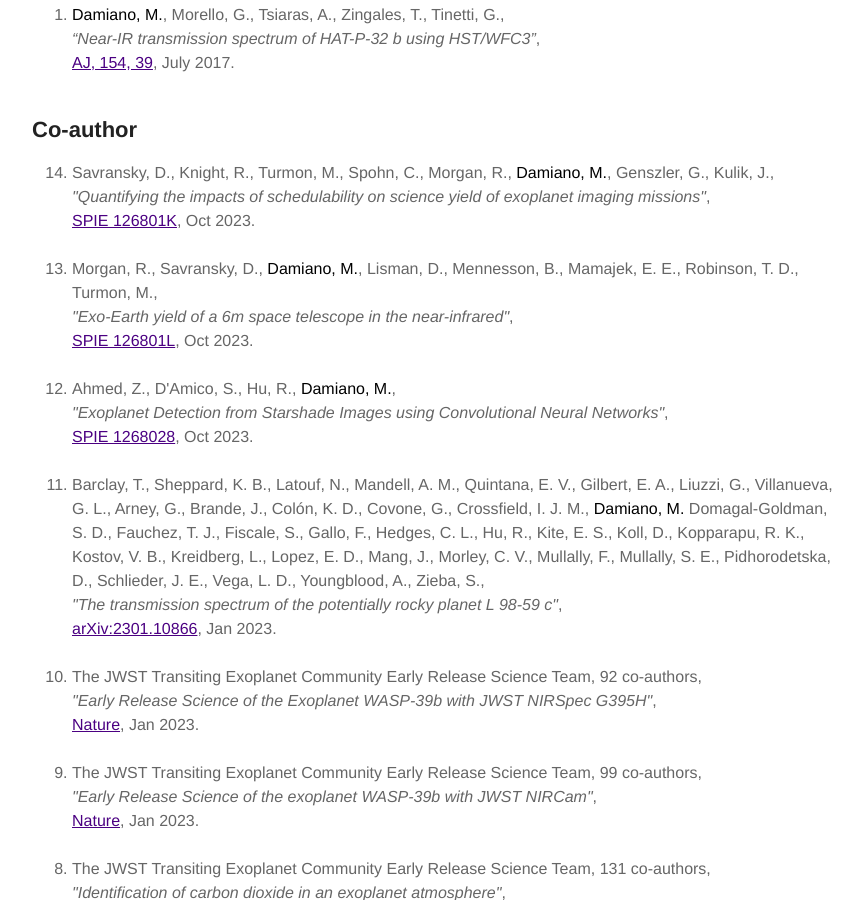
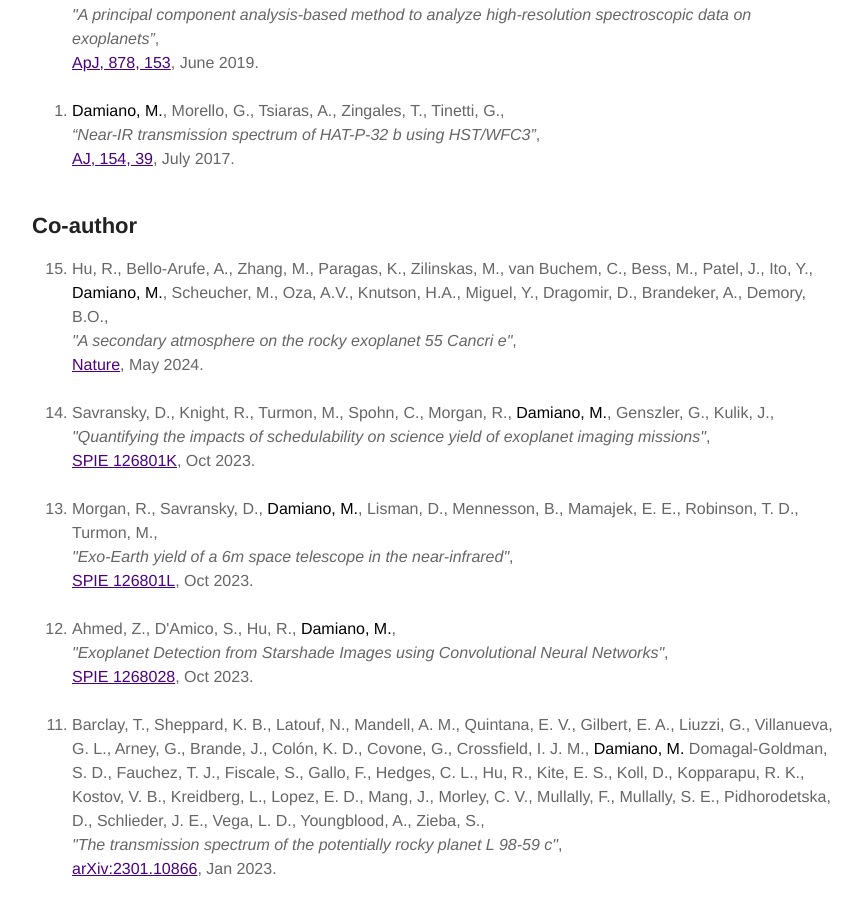
Before and after one commit to MDamiano/MDamiano.github.io, a Jekyll site: the page built from publications.md, in a window 1280 px wide and 900 px high, scrolled down 1554 px. Shown: the whole window, without its empty margins (203-1066 px from the left). Built offline with Jekyll 4.4.1, drawn with Linux system fonts in a browser that asks for light colours; some of the changed text lies outside the part shown.

Commit message:
06/09/2024

```diff
--- a/publications.md
+++ b/publications.md
@@ -18,6 +18,10 @@ layout: page
 <h2>First author peer-reviewed papers</h2>
 
 <ol reversed>
+    <li><strong>Damiano, M.</strong>, Bello-Arufe, A., Yang, J., Hu, R.,
+	    <br /><i>“LHS 1140 b is a potentially habitable water world”</i>,
+	    <br /><a href="https://arxiv.org/abs/2403.13265">arXiv:2403.13265</a>, Jun 2024.
+	    <br /><br /></li>
     <li><strong>Damiano, M.</strong>, Hu, R., Mennesson, B.,
 	    <br /><i>“Reflected spectroscopy of small exoplanets III: probing the UV band to measure biosignature gasses”</i>,
 	    <br /><a href="https://iopscience.iop.org/article/10.3847/1538-3881/acefd3">AJ, 166, 157</a>, Sep 2023.
@@ -55,6 +59,10 @@ layout: page
 <h2>Co-author</h2>
 
 <ol reversed>
+    <li>Hu, R.,  Bello-Arufe, A.,  Zhang, M.,  Paragas, K.,  Zilinskas, M., van Buchem, C.,  Bess, M.,  Patel, J.,  Ito, Y.,  <strong>Damiano, M.</strong>,  Scheucher, M., Oza, A.V.,  Knutson, H.A.,  Miguel, Y.,  Dragomir, D.,  Brandeker, A., Demory, B.O.,
+	    <br /><i>"A secondary atmosphere on the rocky exoplanet 55 Cancri e"</i>,
+	    <br /><a href="https://www.nature.com/articles/s41586-024-07432-x">Nature</a>, May 2024.
+	    <br /><br /></li>
     <li>Savransky, D., Knight, R., Turmon, M., Spohn, C., Morgan, R., <strong>Damiano, M.</strong>, Genszler, G., Kulik, J.,
 	    <br /><i>"Quantifying the impacts of schedulability on science yield of exoplanet imaging missions"</i>,
 	    <br /><a href="http://dx.doi.org/10.1117/12.2677102">SPIE 126801K</a>, Oct 2023.
```
Also changed, not shown: about.md (+1 -1 lines), 1 other file.
